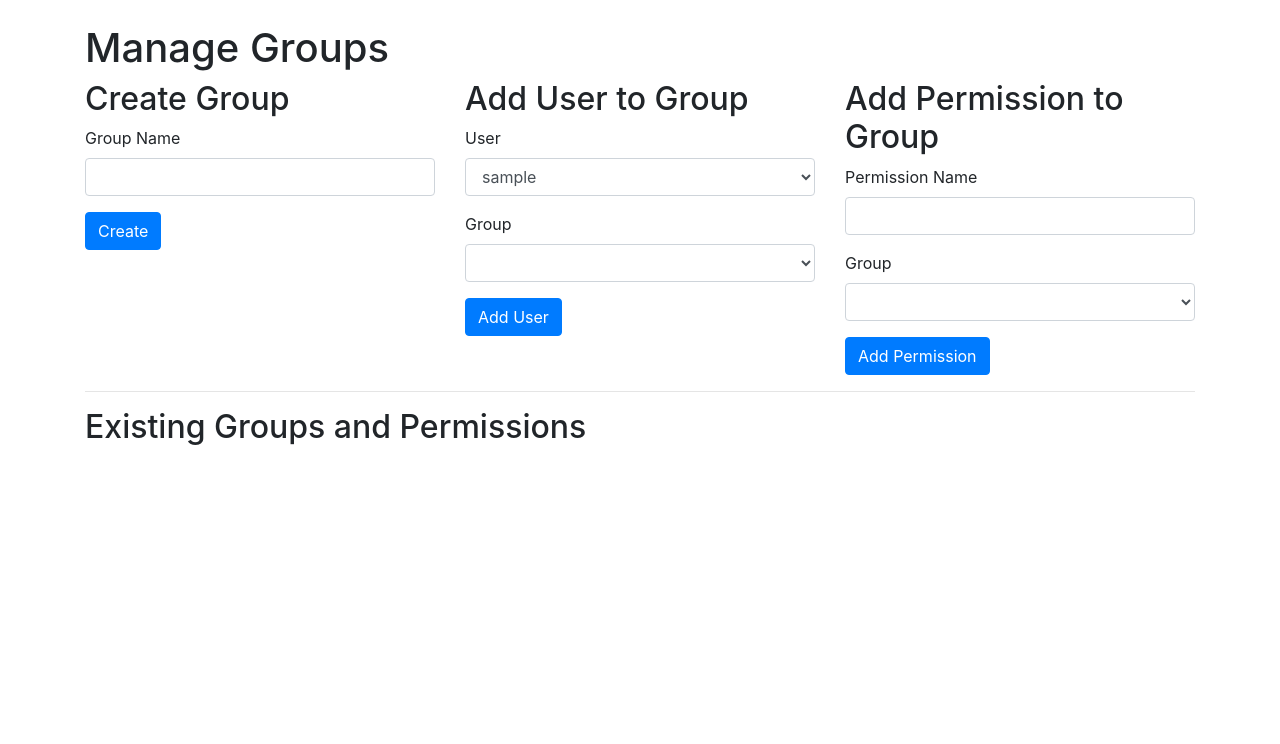
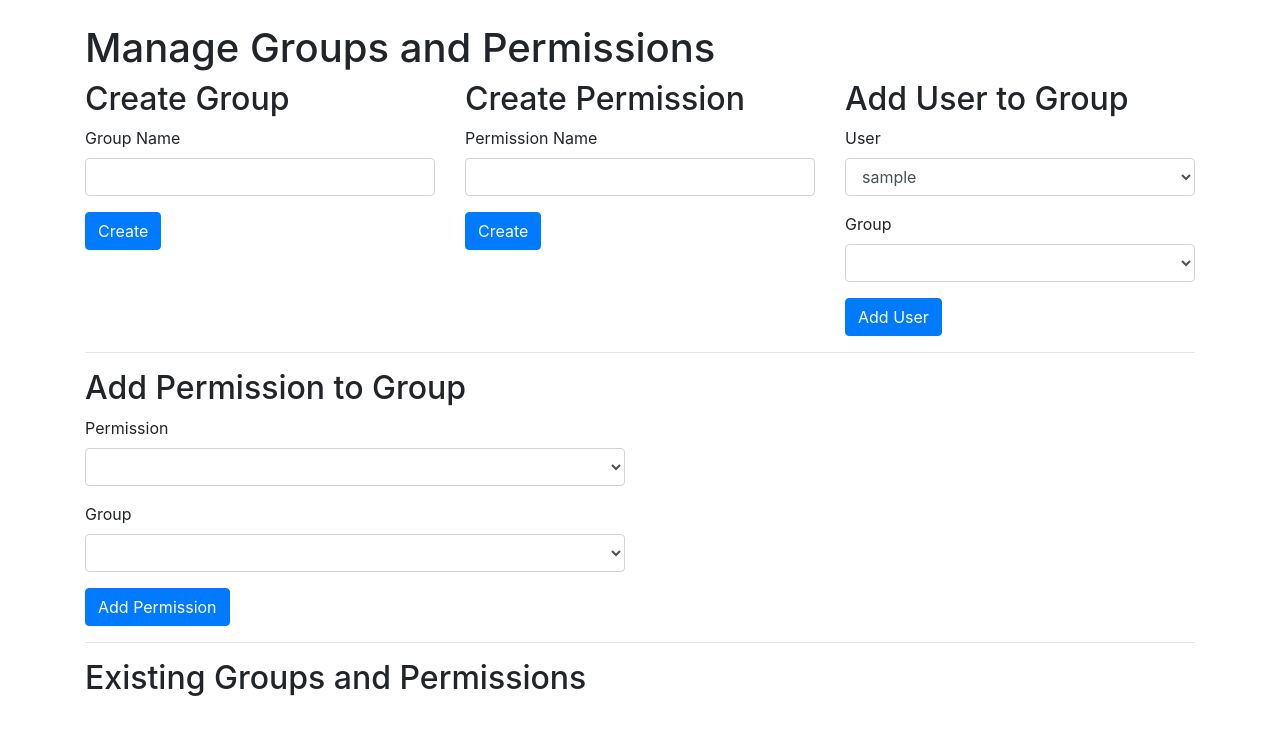
Before and after one commit to yhendricks/flaskcrud, a Flask app: page /manage-groups in a window 1280 px wide. Shown: the part 56-800 px from the top of the page. Run offline with Flask 3, Linux system fonts and the light colour scheme; the visitor is signed in with stand-in values (Sample User, id 1); data comes from the database, SQL or seed files in the repository; data that the repository does not hold is empty; some libraries are stand-ins or nearby versions.

Commit message:
fix permission issue

```diff
--- a/app.py
+++ b/app.py
@@ -20,6 +20,11 @@ user_group = db.Table('user_group',
     db.Column('group_id', db.Integer, db.ForeignKey('group.id'))
 )
 
+group_permission = db.Table('group_permission',
+    db.Column('group_id', db.Integer, db.ForeignKey('group.id')),
+    db.Column('permission_id', db.Integer, db.ForeignKey('permission.id'))
+)
+
 class User(UserMixin, db.Model):
     id = db.Column(db.Integer, primary_key=True)
     username = db.Column(db.String(100), unique=True)
@@ -35,19 +40,18 @@ class User(UserMixin, db.Model):
 class Group(db.Model):
     id = db.Column(db.Integer, primary_key=True)
     name = db.Column(db.String(100), unique=True)
-    permissions = db.relationship('Permission', backref='group', lazy='dynamic')
+    permissions = db.relationship('Permission', secondary=group_permission, backref='groups')
 
 class Permission(db.Model):
     id = db.Column(db.Integer, primary_key=True)
     name = db.Column(db.String(100), unique=True)
-    group_id = db.Column(db.Integer, db.ForeignKey('group.id'))
 
 @login_manager.user_loader
 def load_user(user_id):
     return User.query.get(int(user_id))
 
 # Decorator for permission checking
-def permission_required(permission):
+def permission_required(permission_name):
     def decorator(f):
         @wraps(f)
         def decorated_function(*args, **kwargs):
@@ -55,13 +59,21 @@ def permission_required(permission):
                 flash('You must be logged in to view this page.', 'danger')
                 return redirect(url_for('login'))
 
+            # Check if the user has the required permission through any of their groups
+            has_permission = False
             for group in current_user.groups:
                 for p in group.permissions:
-                    if p.name == permission:
-                        return f(*args, **kwargs)
+                    if p.name == permission_name:
+                        has_permission = True
+                        break
+                if has_permission:
+                    break
 
-            flash('You do not have the required permissions to view this page.', 'danger')
-            return redirect(url_for('index'))
+            if has_permission:
+                return f(*args, **kwargs)
+            else:
+                flash('You do not have the required permissions to view this page.', 'danger')
+                return redirect(url_for('index'))
         return decorated_function
     return decorator
 
@@ -118,7 +130,8 @@ def profile():
 def manage_groups():
     users = User.query.all()
     groups = Group.query.all()
-    return render_template('manage_groups.html', users=users, groups=groups)
+    permissions = Permission.query.all()
+    return render_template('manage_groups.html', users=users, groups=groups, permissions=permissions)
 
 @app.route('/create-group', methods=['POST'])
 @login_required
@@ -135,6 +148,21 @@ def create_group():
 
     return redirect(url_for('manage_groups'))
 
+@app.route('/create-permission', methods=['POST'])
+@login_required
+def create_permission():
+    name = request.form.get('name')
+
+    if Permission.query.filter_by(name=name).first():
+        flash('Permission with this name already exists.', 'danger')
+    else:
+        new_permission = Permission(name=name)
+        db.session.add(new_permission)
+        db.session.commit()
+        flash('Permission created successfully.', 'success')
+
+    return redirect(url_for('manage_groups'))
+
 @app.route('/add-user-to-group', methods=['POST'])
 @login_required
 def add_user_to_group():
@@ -146,6 +174,8 @@ def add_user_to_group():
 
     if not user or not group:
         flash('User or group not found.', 'danger')
+    elif group in user.groups:
+        flash(f'User {username} is already in group {group_name}.', 'warning')
     else:
         user.groups.append(group)
         db.session.commit()
@@ -160,14 +190,14 @@ def add_permission_to_group():
     group_name = request.form.get('group_name')
 
     group = Group.query.filter_by(name=group_name).first()
+    permission = Permission.query.filter_by(name=permission_name).first()
 
-    if not group:
-        flash('Group not found.', 'danger')
-    elif Permission.query.filter_by(name=permission_name, group_id=group.id).first():
-        flash('Permission already exists for this group.', 'danger')
+    if not group or not permission:
+        flash('Group or permission not found.', 'danger')
+    elif permission in group.permissions:
+        flash(f'Permission {permission_name} is already in group {group_name}.', 'warning')
     else:
-        new_permission = Permission(name=permission_name, group_id=group.id)
-        db.session.add(new_permission)
+        group.permissions.append(permission)
         db.session.commit()
         flash(f'Permission {permission_name} added to group {group_name}.', 'success')
 
--- a/templates/manage_groups.html
+++ b/templates/manage_groups.html
@@ -1,7 +1,7 @@
 {% extends "base.html" %}
 
 {% block content %}
-    <h1>Manage Groups</h1>
+    <h1>Manage Groups and Permissions</h1>
 
     <div class="row">
         <div class="col-md-4">
@@ -9,6 +9,17 @@
             <form method="POST" action="/create-group">
                 <div class="form-group">
                     <label for="name">Group Name</label>
+                    <input type="text" class="form-control" id="name" name="name" required>
+                </div>
+                <button type="submit" class="btn btn-primary">Create</button>
+            </form>
+        </div>
+
+        <div class="col-md-4">
+            <h2>Create Permission</h2>
+            <form method="POST" action="/create-permission">
+                <div class="form-group">
+                    <label for="name">Permission Name</label>
                     <input type="text" class="form-control" id="name" name="name" required>
                 </div>
                 <button type="submit" class="btn btn-primary">Create</button>
@@ -37,13 +48,21 @@
                 <button type="submit" class="btn btn-primary">Add User</button>
             </form>
         </div>
+    </div>
 
-        <div class="col-md-4">
+    <hr>
+
+    <div class="row">
+        <div class="col-md-6">
             <h2>Add Permission to Group</h2>
             <form method="POST" action="/add-permission-to-group">
                 <div class="form-group">
-                    <label for="permission_name">Permission Name</label>
-                    <input type="text" class="form-control" id="permission_name" name="permission_name" required>
+                    <label for="permission_name">Permission</label>
+                    <select class="form-control" id="permission_name" name="permission_name" required>
+                        {% for permission in permissions %}
+                            <option value="{{ permission.name }}">{{ permission.name }}</option>
+                        {% endfor %}
+                    </select>
                 </div>
                 <div class="form-group">
                     <label for="group_name_perm">Group</label>
```
